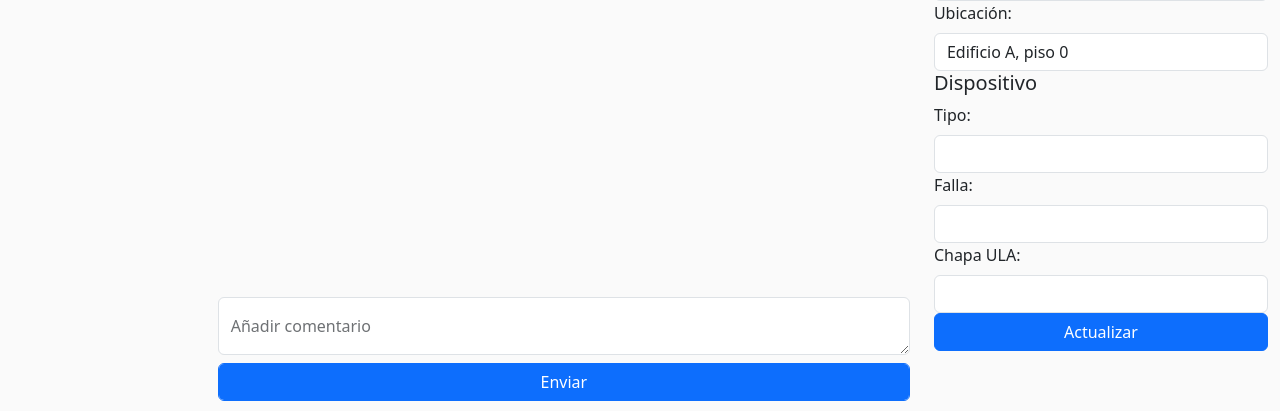
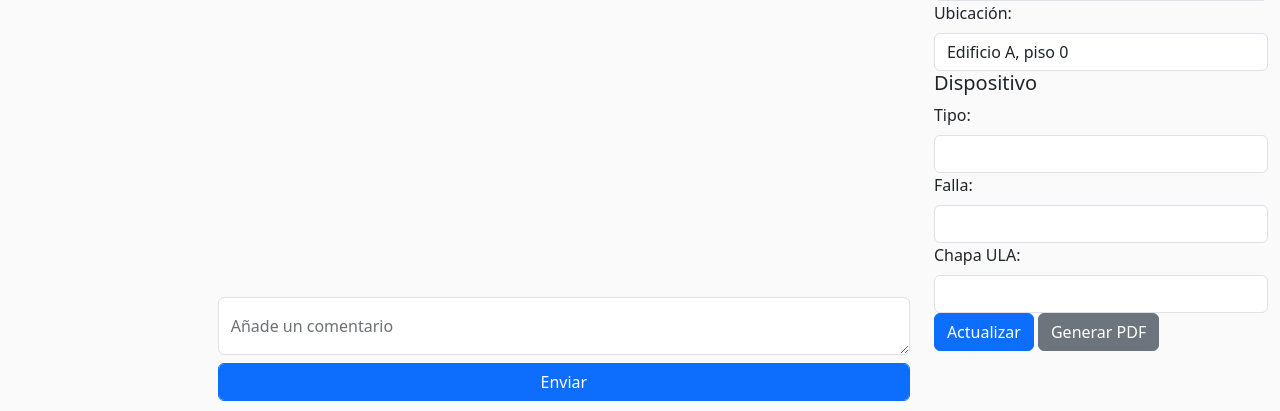
Before and after one commit to diegogo69/cautec, a Flask app: template src/templates/reportes/ver-reporte.html in a window 1280 px wide. Shown: the part 531-942 px from the top of the page. Run offline with Flask 3, Linux system fonts and the light colour scheme; the template is opened without the code that fills it: values that come from a table or form of the project are taken from there, others are empty; some libraries are stand-ins or nearby versions.

Commit message:
Añadir boton crear nota de servicio

```diff
--- a/src/templates/reportes/ver-reporte.html
+++ b/src/templates/reportes/ver-reporte.html
@@ -15,7 +15,7 @@
         <!-- Columna principal. Vista de reporte y comentarios -->
         <div class="h-100 col-8 d-flex flex-column">
             <!-- Reporte card -->
-            <div class="reporte-card">
+            <section class="reporte-card">
                 <div class="reporte-header">
                     <div class=""><strong>Dispositivo:</strong> {{ reporte.tipo_dispositivo | capitalize }}</div>
                     <div class="">Reporte #{{ reporte.id }}</div>
@@ -30,7 +30,7 @@
                         {{ departamento.torre | capitalize }}, piso {{ departamento.piso }}
                     </div>
                 </div>
-            </div>
+            </section>
 
             <!-- Comentarios -->
             {% if comentarios %}
@@ -55,8 +55,8 @@
                 <form method="post" action="{{ url_for('reportes.crear_comentario', reporte_id=reporte.id) }}">
                     <div class="form-floating">
                         <textarea class="form-control" name="comentario" id="comentario"
-                            placeholder="Añade un comentario"></textarea>
-                        <label for="comentario">Añadir comentario</label>
+                            placeholder="Añade un comentario..." rows="2" required></textarea>
+                        <label for="comentario">Añade un comentario</label>
                     </div>
                     <input type="hidden" name="reporte_id" value="{{ reporte.id }}">
                     <button class="form-control btn btn-primary mt-2" type="submit">Enviar</button>
@@ -144,7 +144,8 @@
                     </div>
                 </section>
                 <section>
-                    <button type="submit" class="btn btn-primary w-100">Actualizar</button>
+                    <button type="submit" class="btn btn-primary">Actualizar</button>
+                    <button type="button" class="btn btn-secondary"><a href="{{ url_for('reportes.nota_servicio', id=reporte.id) }}">Generar PDF</a></button>
                 </section>
             </form>
         </div>
```
